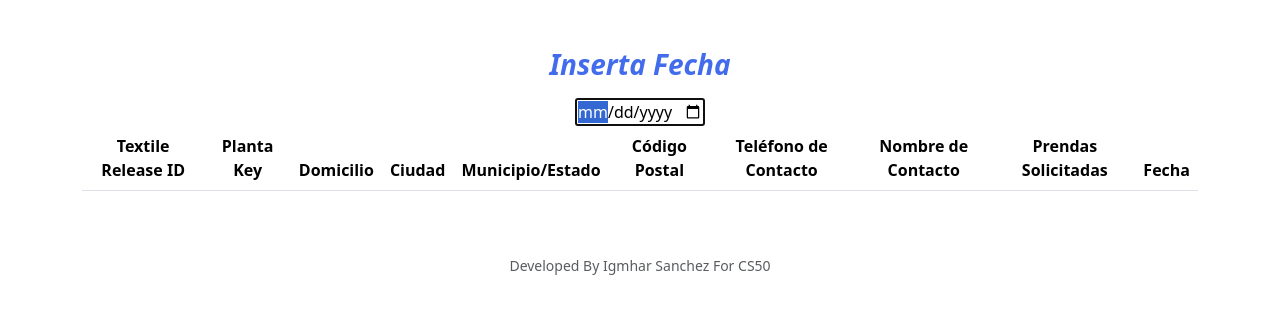
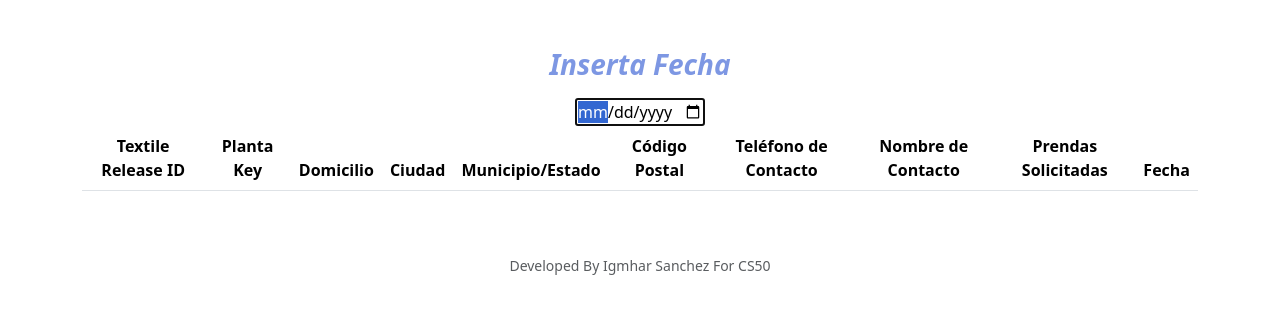
Before and after one commit to Vizard16/CS50-Final-project, a Flask app: page /search_date in a window 1280 px wide. Shown: the part 102-416 px from the top of the page. Run offline with Flask 3, Linux system fonts and the light colour scheme; a user stored in the database is signed in; lists and menus that the app fills with data are empty; some libraries are stand-ins or nearby versions.

Commit message:
Update search_date.html
Changed color

```diff
--- a/templates/search_date.html
+++ b/templates/search_date.html
@@ -6,7 +6,7 @@
 
 {% block main %}
 
-<h3 style="color:#426CEB"><strong><em>Inserta Fecha</em></strong></h3>
+<h3 style="color:#7d97e3"><strong><em>Inserta Fecha</em></strong></h3>
 <p></p>
 
 <input autocomplete="off" autofocus placeholder="Release Date" type="date" max="3000-01-01" onfocus="this.max=new Date().toISOString().split('T')[0]" />
```
